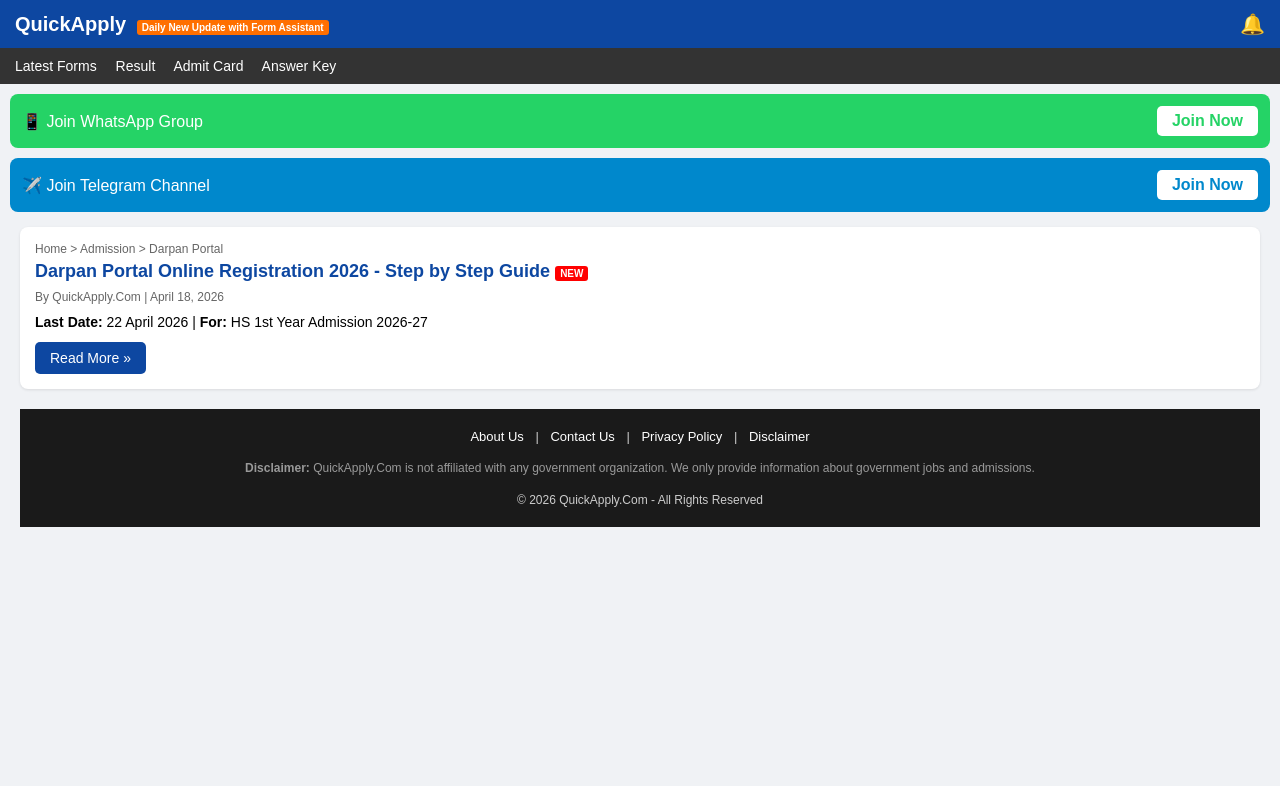
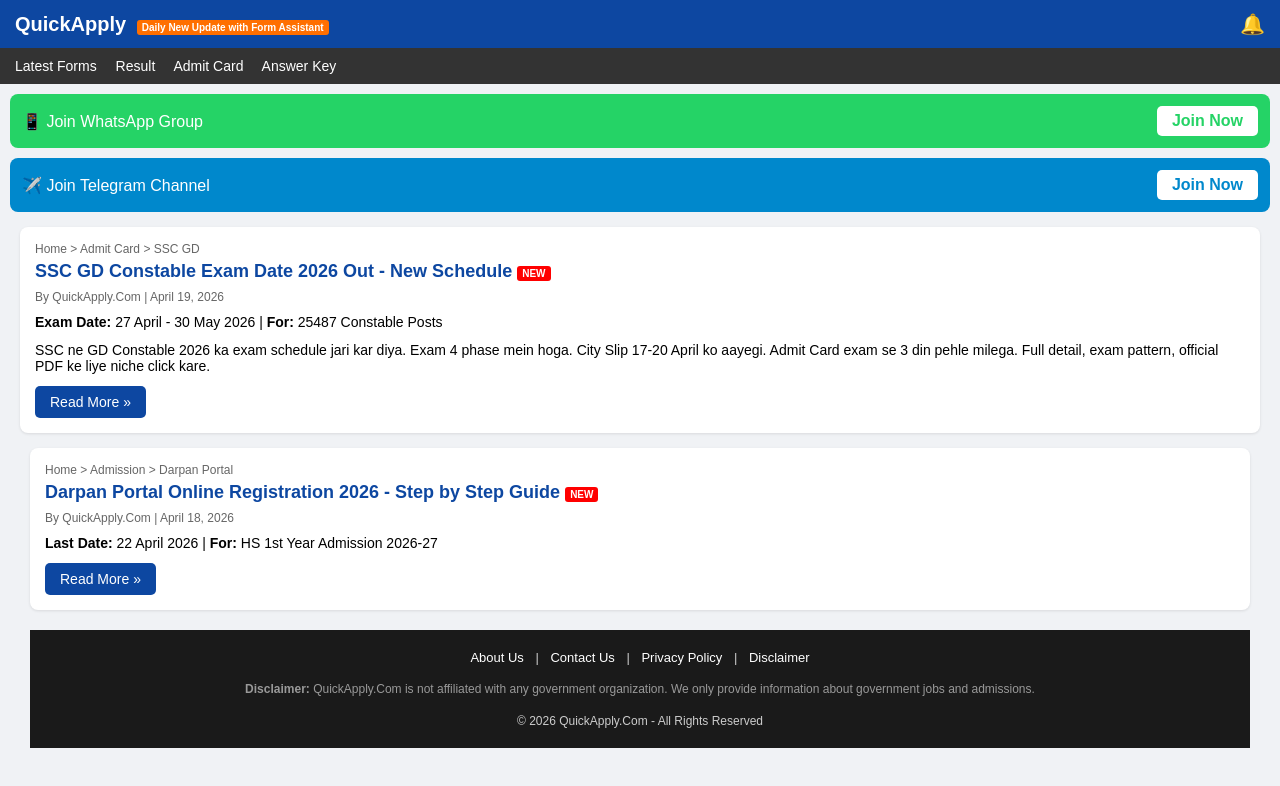
Before and after one commit to QuickApply-S/Quick-apply, a plain HTML site: page index.html in a window 1280 px wide. Drawn offline with Linux system fonts and the light colour scheme.

Commit message:
Update index.html

```diff
--- a/index.html
+++ b/index.html
@@ -3,8 +3,8 @@
 <head>
 <meta charset="UTF-8">
 <meta name="viewport" content="width=device-width, initial-scale=1.0">
-<title>QuickApply - Daily New Update with Form Assistant</title>
-<meta name="description" content="HS Admission, College Admission, GNM Nursing, Assam Govt Jobs latest forms, result, admit card. Get daily new updates here.">
+<title>QuickApply - SSC GD Exam Date 2026, HS Result, Darpan Update</title>
+<meta name="description" content="SSC GD Constable Exam Date 2026, AHSEC HS Result, Darpan Portal, GNM Nursing, Assam Govt Jobs latest forms, result, admit card.">
 </head>
 <body style="margin:0;font-family:sans-serif;background:#f0f2f5">
 
@@ -36,7 +36,20 @@
 <a href="#" style="background:#fff;color:#0088cc;padding:6px 15px;border-radius:5px;text-decoration:none;font-weight:bold">Join Now</a>
 </div>
 
-<!-- Darpan Post Card -->
+<!-- SSC GD Post Card - NAYA WALA SABSE UPAR -->
+<div style="padding:0 10px 10px 10px">
+<div style="background:#fff;padding:15px;border-radius:8px;box-shadow:0 1px 3px rgba(0,0,0,0.1);margin-bottom:15px">
+<div style="font-size:12px;color:#666;margin-bottom:5px">Home > Admit Card > SSC GD</div>
+<div style="font-size:18px;font-weight:bold;color:#0d47a1;margin-bottom:8px">
+SSC GD Constable Exam Date 2026 Out - New Schedule <span style="background:red;color:#fff;font-size:10px;padding:2px 5px;border-radius:3px">NEW</span>
+</div>
+<div style="font-size:12px;color:#666;margin-bottom:10px">By QuickApply.Com | April 19, 2026</div>
+<div style="font-size:14px;margin-bottom:12px"><b>Exam Date:</b> 27 April - 30 May 2026 | <b>For:</b> 25487 Constable Posts</div>
+<div style="font-size:14px;margin-bottom:12px">SSC ne GD Constable 2026 ka exam schedule jari kar diya. Exam 4 phase mein hoga. City Slip 17-20 April ko aayegi. Admit Card exam se 3 din pehle milega. Full detail, exam pattern, official PDF ke liye niche click kare.</div>
+<a href="ssc-gd-2026.html" style="background:#0d47a1;color:#fff;padding:8px 15px;border-radius:5px;text-decoration:none;display:inline-block;font-size:14px">Read More »</a>
+</div>
+
+<!-- Darpan Post Card - TERA PURANA WALA NICHE HAI -->
 <div style="padding:0 10px 10px 10px">
 <div style="background:#fff;padding:15px;border-radius:8px;box-shadow:0 1px 3px rgba(0,0,0,0.1);margin-bottom:15px">
 <div style="font-size:12px;color:#666;margin-bottom:5px">Home > Admission > Darpan Portal</div>
```
